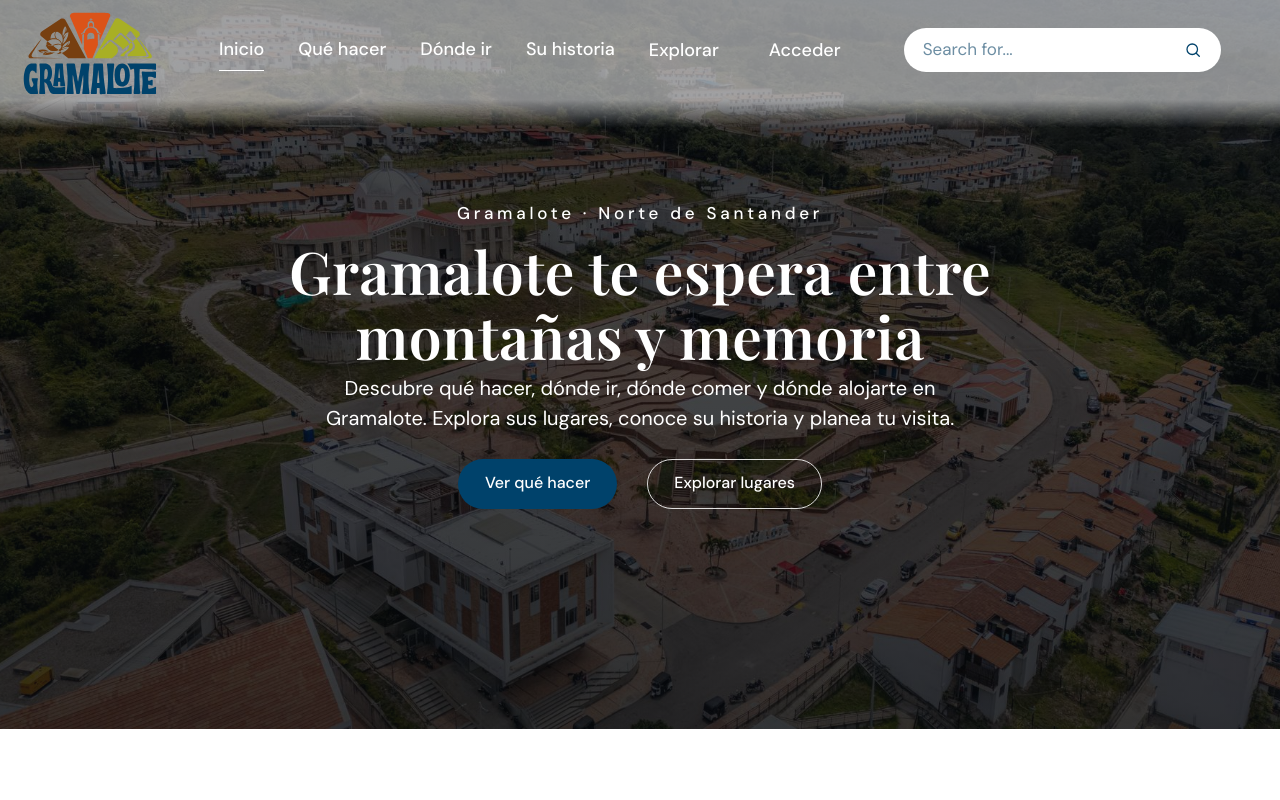
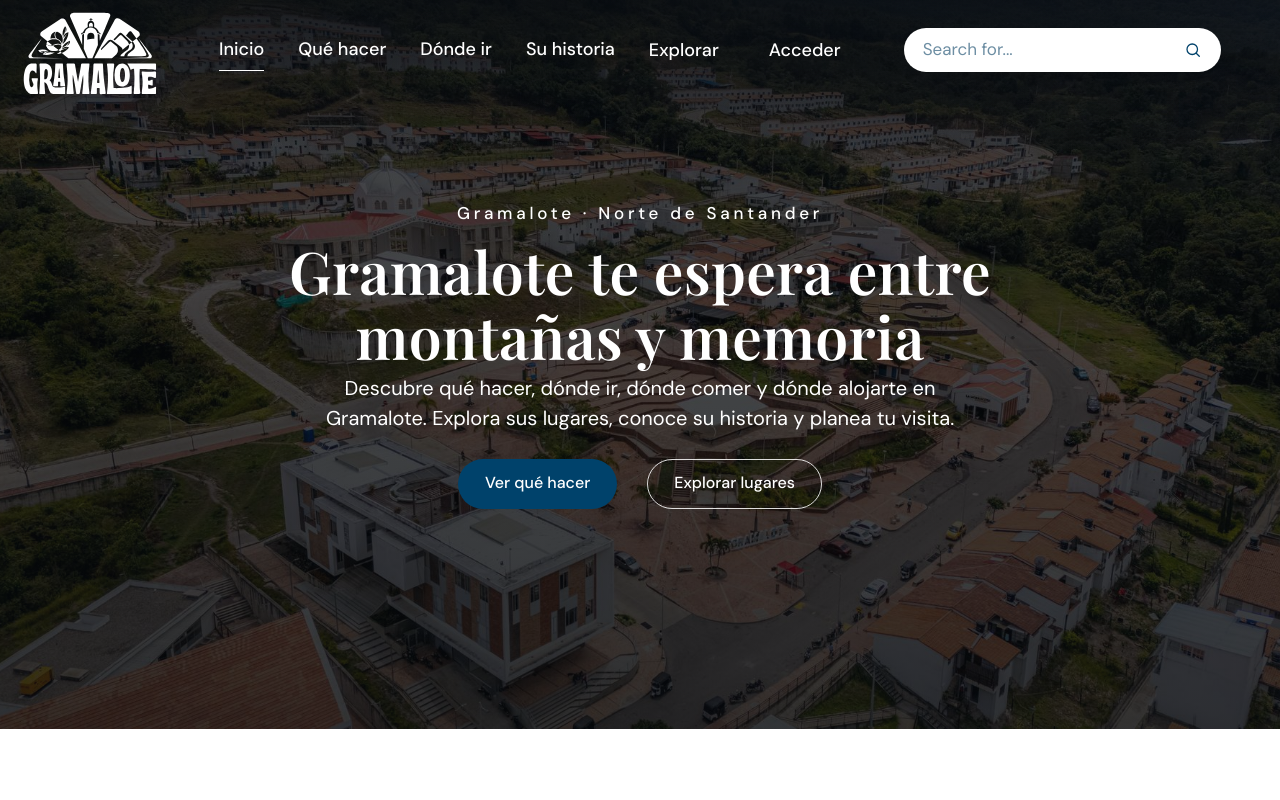
Before and after one commit to stevencardenas-dev/gramalote_interactivo, a React (Vite) app in the folder frontend/: page / in a window 1280 px wide. Shown: the top 800 px of the page. Built offline with nearby package versions, Linux system fonts and the light colour scheme.

Commit message:
Limpia el degradado del encabezado y compacta la vista móvil de Inicio
Co-Authored-By: Claude Sonnet 5.5 <noreply@anthropic.com>

```diff
--- a/frontend/src/styles/home.css
+++ b/frontend/src/styles/home.css
@@ -564,18 +564,36 @@
   }
 
   .experiences {
-    padding-block: 48px;
+    padding-block: 36px 32px;
+  }
+
+  .experiences .section-head {
+    gap: 10px;
+  }
+
+  .experiences .section-head h2 {
+    font-size: 1.625rem;
+  }
+
+  .experiences .section-head p {
+    font-size: 0.9375rem;
   }
 
   .experiences__grid {
     grid-template-columns: 1fr;
-    margin-top: 34px;
+    gap: 16px;
+    margin-top: 20px;
   }
 
   .experience-card,
   .experience-card--featured {
-    min-height: 340px;
+    height: auto;
+    min-height: 300px;
     grid-column: auto;
+  }
+
+  .experience-card--featured {
+    min-height: 360px;
   }
 
   .open-today {
--- a/frontend/src/styles/layout.css
+++ b/frontend/src/styles/layout.css
@@ -26,25 +26,35 @@
   margin-inline: auto;
 }
 
-/* Sobre el hero: velo blanco con texto blanco */
+/* Sobre el hero: encabezado transparente con degradado oscuro que se desvanece */
 .site-header--over {
-  background: rgba(255, 255, 255, 0.52);
+  background: transparent;
   color: var(--c-white);
 }
 
-.site-header--over::after {
+.site-header--over::before {
   content: '';
   position: absolute;
-  left: 0;
-  right: 0;
-  top: 100%;
-  height: 28px;
-  background: linear-gradient(180deg, rgba(255, 255, 255, 0.52), rgba(255, 255, 255, 0));
+  inset: 0 0 auto;
+  z-index: -1;
+  height: calc(var(--header-h) + 56px);
+  background: linear-gradient(
+    180deg,
+    rgba(8, 12, 16, 0.6) 0%,
+    rgba(8, 12, 16, 0.36) 45%,
+    rgba(8, 12, 16, 0.12) 80%,
+    rgba(8, 12, 16, 0) 100%
+  );
   pointer-events: none;
 }
 
-.site-header--over.is-solid::after {
+.site-header--over.is-solid::before {
   display: none;
+}
+
+/* Logo blanco sobre el degradado, como en el diseño */
+.site-header--over:not(.is-solid) .brand__logo {
+  filter: brightness(0) invert(1);
 }
 
 .site-header--over .site-nav__link,
--- a/frontend/src/styles/tokens.css
+++ b/frontend/src/styles/tokens.css
@@ -50,3 +50,9 @@
   --shadow-soft: 0 18px 40px rgba(20, 20, 20, 0.08);
   --shadow-card: 0 10px 30px rgba(20, 20, 20, 0.06);
 }
+
+@media (max-width: 900px) {
+  :root {
+    --header-h: 72px;
+  }
+}
```
